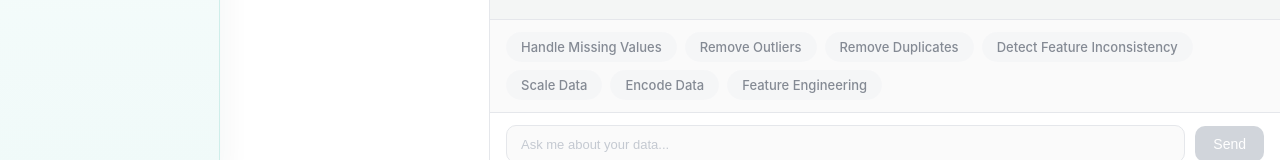
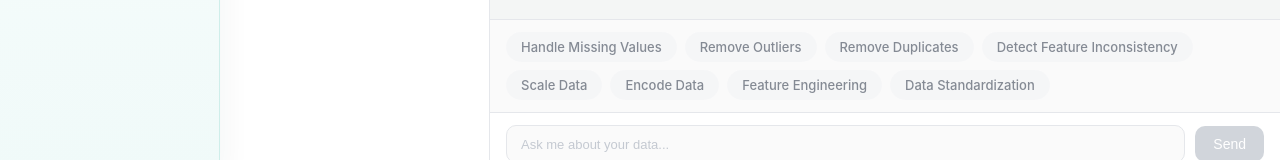
Before and after one commit to Hassannetsha/AutoPrepAI, a React (Create React App) app in the folder Frontend/autoprepai-ui/: page / in a window 1280 px wide. Shown: the part 625-785 px from the top of the page. Built offline with nearby package versions, Linux system fonts and the light colour scheme; no server answers.

Commit message:
Add data standardization action to check boxes
Adds a new MainPage action and intent mapping for data standardization, and updates the initial bot message time formatting for readability.

```diff
--- a/Frontend/autoprepai-ui/src/pages/MainPage/constants.js
+++ b/Frontend/autoprepai-ui/src/pages/MainPage/constants.js
@@ -6,6 +6,7 @@ export const ACTION_TO_INTENT = {
   "Scale Data": "scale_numerical",
   "Encode Data": "encode_categorical",
   "Feature Engineering": "feature_engineering",
+  "Data Standardization": "standardize_data",
 };
 
 export const ACTIONS = [
@@ -16,12 +17,16 @@ export const ACTIONS = [
   "Scale Data",
   "Encode Data",
   "Feature Engineering",
+  "Data Standardization",
 ];
 
 export const INITIAL_BOT_MESSAGE = {
   sender: "bot",
   text: "Hello! I'm your AutoPrepAI assistant. Upload a dataset to get started.\n\n- Fix missing values\n- Detect and handle outliers\n- Detect and handle duplicates\n- Resolve feature inconsistency\n- Scale and encode data\n- Feature selection with a focus on the target variable\n- Features engineering",
-  time: new Date().toLocaleTimeString([], { hour: "2-digit", minute: "2-digit" }),
+  time: new Date().toLocaleTimeString([], {
+    hour: "2-digit",
+    minute: "2-digit",
+  }),
 };
 
 export const ALLOWED_MIME_TYPES = [
```
